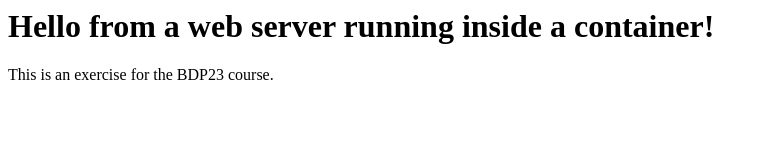
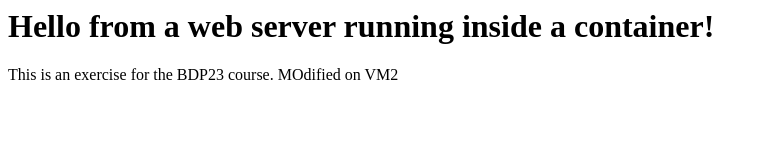
Before and after one commit to bmartell/bdp2-test, a plain HTML site: page index.html in a window 1280 px wide. Shown: the whole page, without its empty margins (0-767 px from the left). Drawn offline with Linux system fonts and the light colour scheme.

Commit message:
VM2 modification

```diff
--- a/index.html
+++ b/index.html
@@ -1,2 +1,3 @@
 <h1>Hello from a web server running inside a container!</h1>
 This is an exercise for the BDP23 course.
+MOdified on VM2
```
